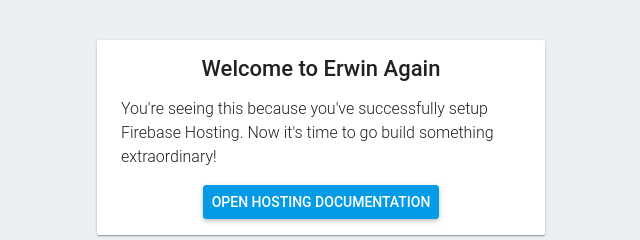
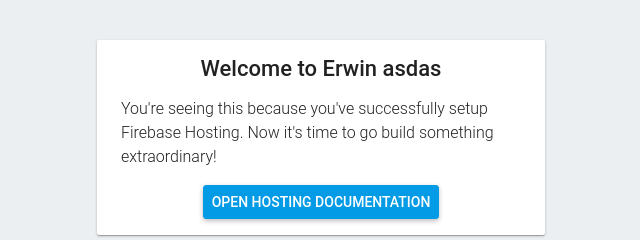
Before and after one commit to erwin-daza/polymer, a website: page index.html in a window 1280 px wide. Shown: the full height of the page, 319-959 px from the left. Drawn offline with Linux system fonts and the light colour scheme.

Commit message:
asdasdadasd

```diff
--- a/index.html
+++ b/index.html
@@ -59,7 +59,7 @@
   </head>
   <body>
     <div id="message">
-      <h1>Welcome to Erwin Again</h1>
+      <h1>Welcome to Erwin asdas</h1>
       <p>You're seeing this because you've successfully setup Firebase Hosting. Now it's time to go build something extraordinary!</p>
       <ul>
         <li><a target="_blank" href="https://firebase.google.com/docs/hosting/">Open Hosting Documentation</a></li>
```
